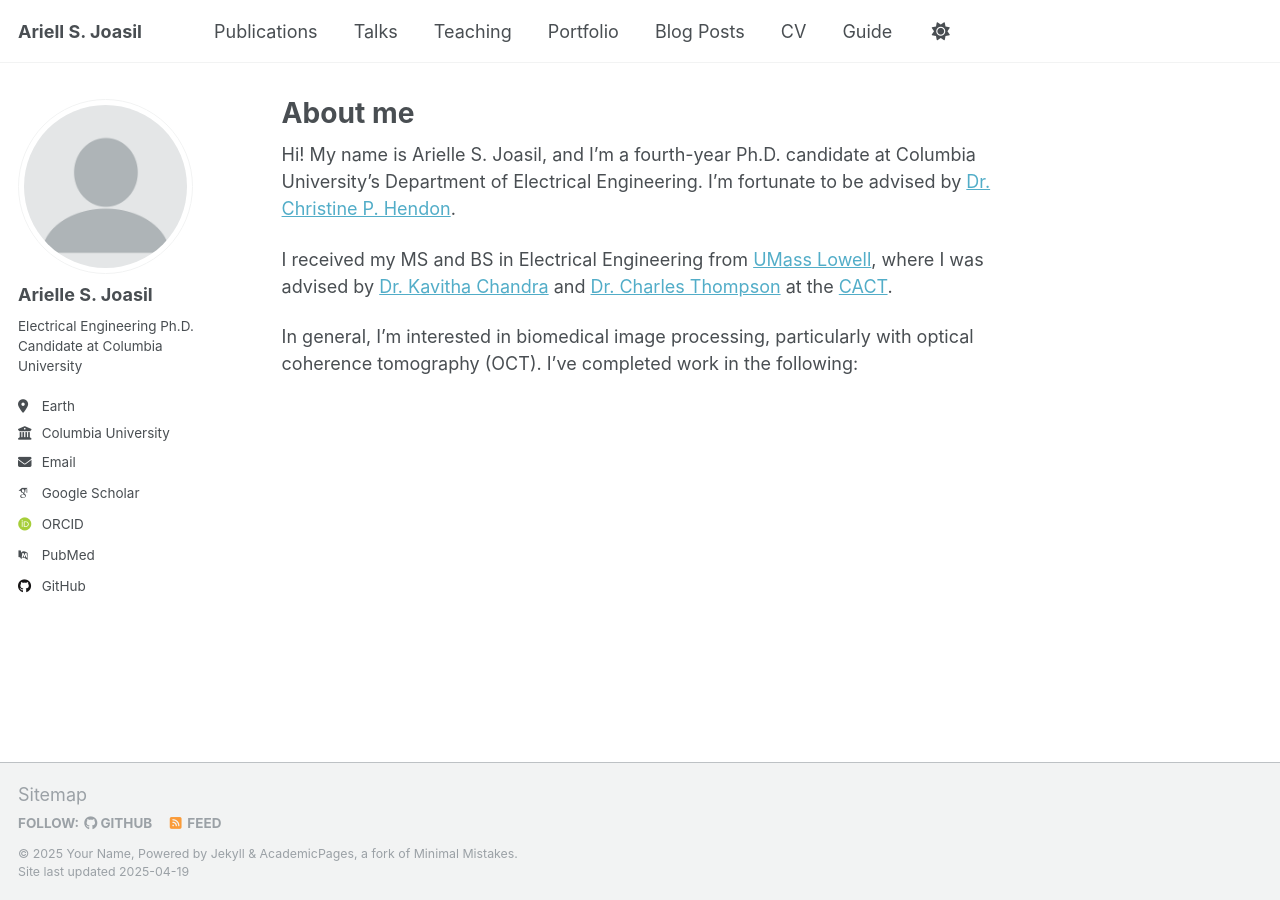
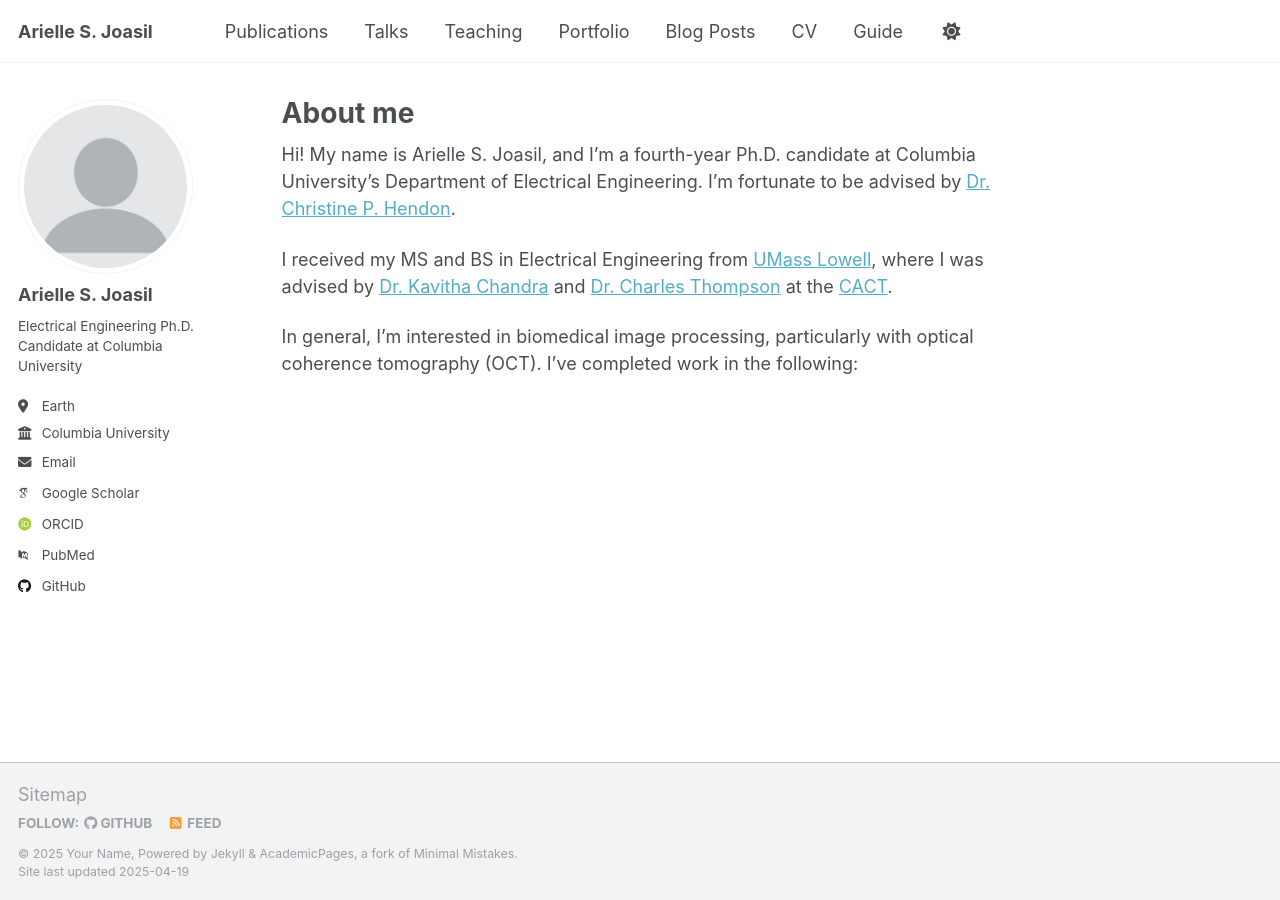
Before and after one commit to ari-jpg/ari-jpg.github.io, a Jekyll site: the page built from _pages/about.md, in a window 1280 px wide. Built offline with Jekyll 4.4.1, drawn with Linux system fonts in a browser that asks for light colours; some web fonts are replaced.

Commit message:
Update _config.yml

```diff
--- a/_config.yml
+++ b/_config.yml
@@ -9,7 +9,7 @@
 # Basic Site Settings
 locale                   : "en-US"
 site_theme               : "default"
-title                    : "Ariell S. Joasil"
+title                    : "Arielle S. Joasil"
 title_separator          : "-"
 name                     : &name "Your Name"
 description              : &description "personal description"
```
